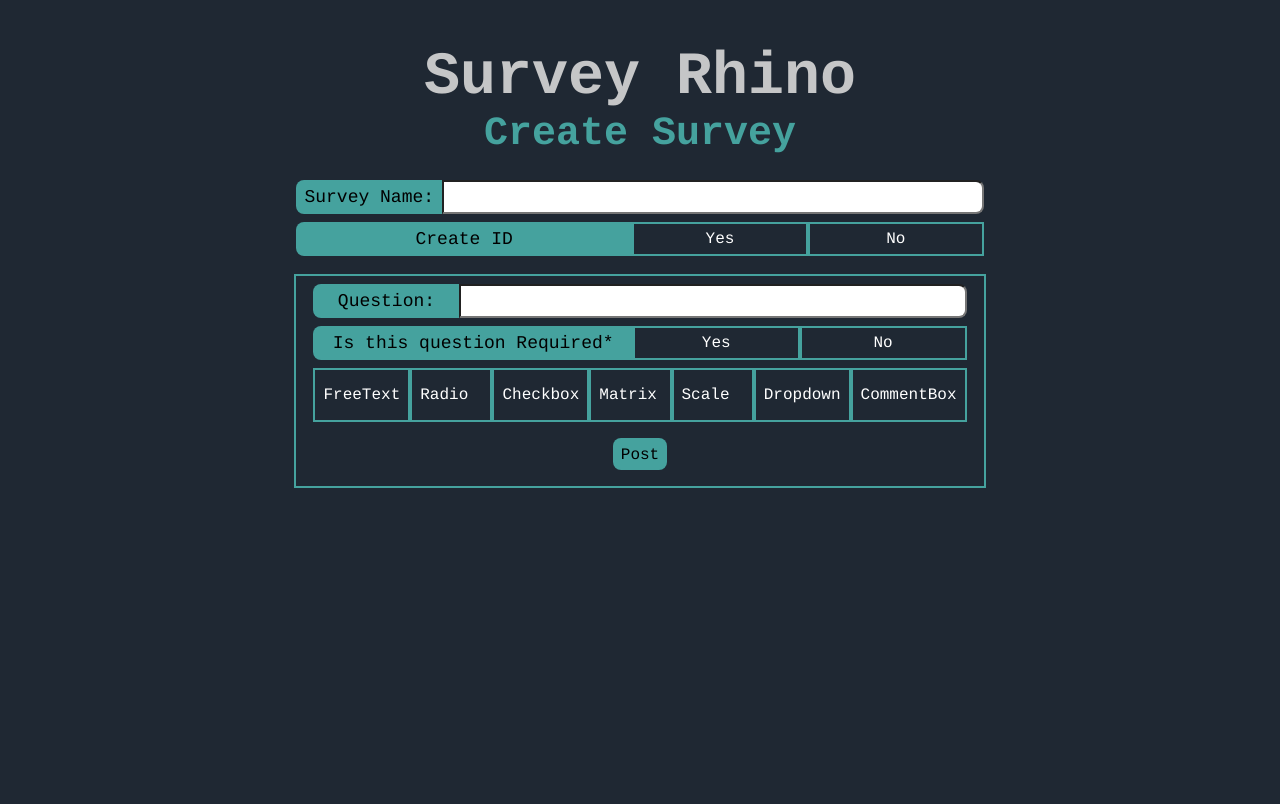
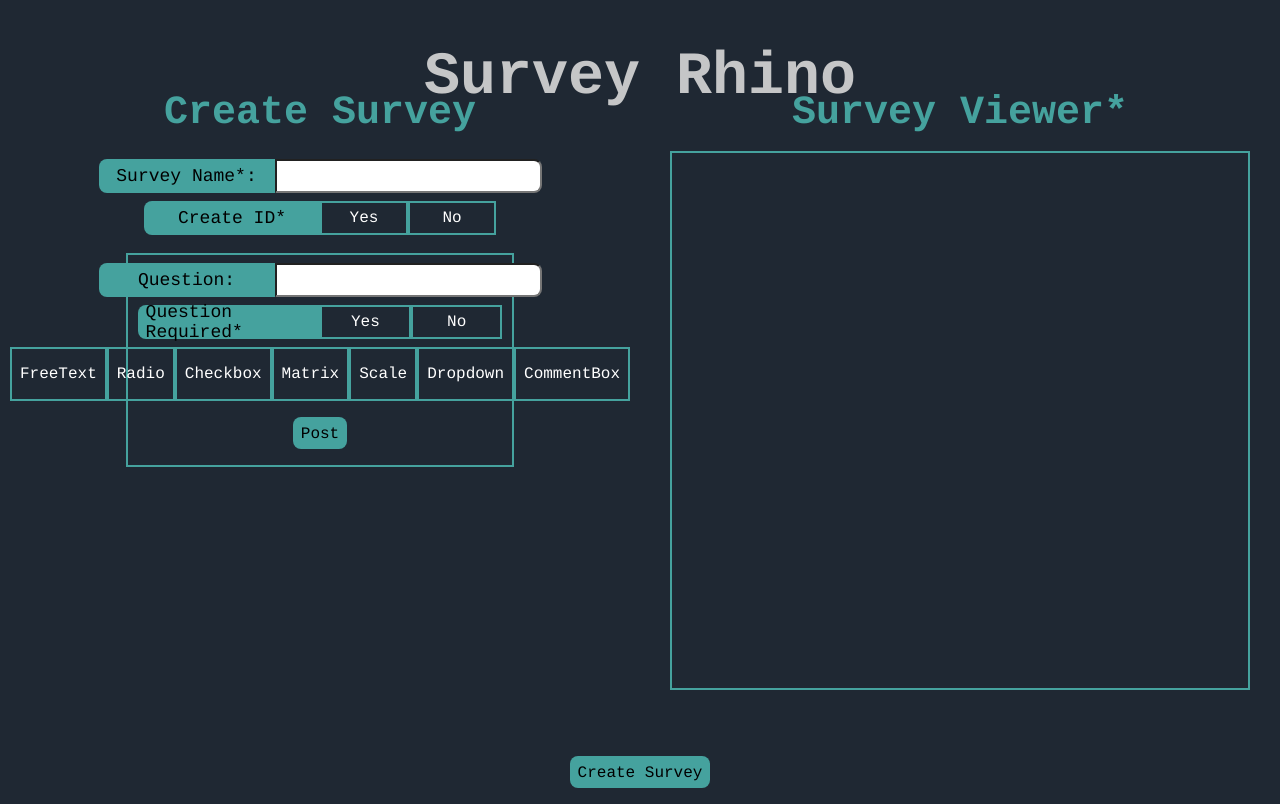
Before and after one commit to overlordfluffers/snackmanagement, a React app: page /createNew in a window 1280 px wide. Built offline with nearby package versions, Linux system fonts and the light colour scheme.

Commit message:
Edited create page

```diff
--- a/controllers/surveyTemplate-controller.js
+++ b/controllers/surveyTemplate-controller.js
@@ -45,7 +45,7 @@ surveyTemplateController.findById = (req, res) => {
 // Controller method for inserting a surveyTemplate into the table
 surveyTemplateController.addSurveyTemplate = (req, res) => {
     // SurveyTemplates method for adding a result to the server
-    SurveyTemplate.addSurveyTemplate(req.body.surveyname, req.body.template)
+    SurveyTemplate.addSurveyTemplate(req.body.generateId, req.body.surveyname, req.body.template)
         .then(not =>{
             res.status(200).json();
             return true
--- a/models/surveyTemplate.js
+++ b/models/surveyTemplate.js
@@ -26,8 +26,8 @@ SurveyTemplate.findById = (id) => {
 };
 
 // Insert a surveytemplate results into the database
-SurveyTemplate.addSurveyTemplates = (surveyname, template) => {
-    return db.none('INSERT INTO surveytemplates(surveyname, template) VALUES($1, $2)', [surveyname, template])
+SurveyTemplate.addSurveyTemplate = (generateId, surveyname, template) => {
+    return db.none('INSERT INTO surveytemplates(generateId ,surveyname, template) VALUES($1, $2, $3)', [generateId, surveyname, JSON.stringify(template)])
 }
 
 // Export the SurveyTemplate object
--- a/server.js
+++ b/server.js
@@ -5,7 +5,7 @@ var bodyParser = require('body-parser')
 const app = express();
 
 // Set the port
-const PORT = process.env.PORT || 3000;
+const PORT = process.env.PORT || 4000;
 
 // Import Path
 const path = require('path');
--- a/src/AdditionalOptions.js
+++ b/src/AdditionalOptions.js
@@ -81,6 +81,7 @@ class AdditionalOptions extends Component{
                                 <br/>
                             </div>
                         </div>
+                        <br/>
                     </div>
                 }
 
@@ -103,6 +104,7 @@ class AdditionalOptions extends Component{
                             </label>
                             <br/>
                         </div>
+                        <br/>
                     </div>
                 }
 
@@ -124,6 +126,7 @@ class AdditionalOptions extends Component{
                             ))
                             }
                         </table>
+                        <br/>
                     </div>
                 }
 
@@ -176,6 +179,7 @@ class AdditionalOptions extends Component{
                             ))
                             }
                         </table>
+                        <br/>
                     </div>
                 }
             </div>
--- /dev/null
+++ b/src/Display.js
@@ -0,0 +1,37 @@
+import React, { Component } from 'react';
+import {PropTypes} from "prop-types"
+import SurveyQuestions from './SurveyQuestion'
+
+
+class Display extends Component{
+    constructor() {
+        super();
+        this.state = {
+
+        }
+    }
+
+    render(){
+        return (
+            <div className="body">
+                <h3 className="CreateSurvey">Survey Viewer*</h3>
+                <div className="body area">
+
+                        {this.props.questions &&
+                            this.props.questions.map((buttonClicked, index) => {
+                                return(
+                                    <SurveyQuestions input={buttonClicked} index={index} groupName={null} handleChange={()=>{}}/>
+                                )
+                            })
+                        }
+                </div>
+            </div>
+        )
+    }
+}
+
+Display.propTypes = {
+    questions: PropTypes.array
+}
+
+export default Display;
--- a/src/InputBar.js
+++ b/src/InputBar.js
@@ -1,6 +1,7 @@
 import React, { Component } from 'react';
 import AdditionalOptions from './AdditionalOptions';
 import SurveyQuestions from './SurveyQuestion'
+import {PropTypes} from "prop-types"
 import {isEqual} from 'lodash'
 
 
@@ -13,6 +14,8 @@ class InputBar extends Component{
             // for string answer ''
             // for true/false statements add true, false, or boolean
             questions: [],
+            surveyName: '',
+            generateId: undefined,
             questionValue:'',
             buttonChoice: '',
             optional: undefined,
@@ -44,7 +47,7 @@ class InputBar extends Component{
                 type: 'radio',
                 optional: this.state.optional,
                 align: this.state.components.align,
-                options: this.lysol(this.state.components.options)
+                options: this.cleaner(this.state.components.options)
             }
         }else if (this.state.buttonChoice === 'Checkbox'){
             question =  {
@@ -52,7 +55,7 @@ class InputBar extends Component{
                 type: 'checkbox',
                 optional: this.state.optional,
                 align: this.state.components.align,
-                options: this.lysol(this.state.components.options)
+                options: this.cleaner(this.state.components.options)
             }
         }else if (this.state.buttonChoice === 'Matrix'){
             question = {
@@ -60,8 +63,8 @@ class InputBar extends Component{
                 type: 'matrix',
                 optional: this.state.optional,
                 style: this.state.components.style,
-                options: this.lysol(this.state.components.scaleOptions),
-                values: this.lysol(this.state.components.value)
+                options: this.cleaner(this.state.components.scaleOptions),
+                values: this.cleaner(this.state.components.value)
             }
         }else if (this.state.buttonChoice === 'Scale'){
             question = {
@@ -69,7 +72,7 @@ class InputBar extends Component{
                 type: 'scale',
                 optional: this.state.optional,
                 align: this.state.components.align,
-                options: this.lysol(this.state.components.scaleOptions)
+                options: this.cleaner(this.state.components.scaleOptions)
             }
         }else if (this.state.buttonChoice === 'Dropdown'){
             question = {
@@ -77,7 +80,7 @@ class InputBar extends Component{
                 type: 'dropdown',
                 optional: this.state.optional,
                 style: this.state.components.style,
-                options: this.lysol(this.state.components.options)
+                options: this.cleaner(this.state.components.options)
             }
         }else if (this.state.buttonChoice === 'CommentBox'){
             question = {
@@ -90,31 +93,40 @@ class InputBar extends Component{
             canPost = false
         }
         if(canPost){
-           this.state.questions.push(question)
-           this.setState({questions: this.state.questions, questionValue:'', optional:undefined, buttonChoice:''})
+           let questions = this.state.questions
+           questions.push(question)
+           this.props.setQuestions(questions)
+           this.setState({questions: questions, questionValue:'', optional:undefined, buttonChoice:''})
         }
     }
 
-    // function that allows for when an even happens to reset the values to something new
     handleChange = (event) => {
         this.setState({questionValue:event.target.value})
+    }
+
+    getName = (event) => {
+        this.setState({surveyName:event.target.value})
+        this.props.setSurveyName(event.target.value)
+    }
+
+    getId = (generateId) => {
+        this.setState({generateId})
+        this.props.setId(generateId)
     }
 
     handleOptions = (optional) => {
         this.setState({optional})
     }
 
-    // a function that calls upon a string to set the value of it to something
     whichButton = (buttonChoice) => {
         this.setState({buttonChoice})
     }
 
     getComponents = (components) => {
         this.setState({components})
-        console.log(this.state.components)
     }
 
-    lysol = (array) => {
+    cleaner = (array) => {
         return array.filter(object => {
             return (object !== '' && !_.isEqual(object, {name:""}) && !_.isEqual(object, {value:"",text:""}))
         })
@@ -123,23 +135,23 @@ class InputBar extends Component{
     render(){
         return (
             <div className="body">
-                <h3 className="CreateSurvey" maxlength="64">Create Survey</h3>
+                <h3 className="CreateSurvey" maxLength="64">Create Survey</h3>
                 <div className="requiredCSS">
-                    <div className="box">Survey Name:</div>
-                    <input className="question"/>
+                    <div className="box">Survey Name*:</div>
+                    <input className="question" maxLength="64" value={this.state.surveyName} onChange={(e) => {this.getName(e)}}/>
                 </div>
                 <div className="requiredCSS">
-                    <div className="requiredQuestion">Create ID</div>
+                    <div className="requiredQuestion">Create ID*</div>
                     <div className="surveyOptions buttonGroup  choice">
                         <div className={'selection'}>
-                            <input type="radio" name={"ID"} id={"IDYes"} name="ID" value=''/>
+                            <input type="radio" id={"IDYes"} name="ID" value={true} checked={this.state.generateId===true} onClick={() => {this.getId(true)}}/>
                             <label htmlFor={'IDYes'}>
                                 <div className="test3 question-type">Yes</div>
                             </label>
                             <br/>
                         </div>
                         <div className={'selection'}>
-                            <input type="radio" name={"ID"} id={"IDNo"} name="ID" value=''/>
+                            <input type="radio" id={"IDNo"} name="ID" value={false} checked={this.state.generateId===false}  onClick={() => {this.getId(false)}}/>
                             <label htmlFor={'IDNo'}>
                                 <div className="test3 question-type">No</div>
                             </label>
@@ -156,7 +168,7 @@ class InputBar extends Component{
                     </div>
 
                     <div className="requiredCSS frankie">
-                        <div className="requiredQuestion">Is this question Required*</div>
+                        <div className="requiredQuestion">Question Required*</div>
                         <div className="surveyOptions buttonGroup choice">
                             <div className={'selection'}>
                                 <input type="radio" id={"False"} name="optional" value='false' checked={this.state.optional===false} onChange={() => {this.handleOptions(false)}}/>
@@ -230,17 +242,15 @@ class InputBar extends Component{
                 </div>
 
                 <br/>
-
-                {this.state.questions &&
-                    this.state.questions.map((buttonClicked, index) => {
-                        return(
-                                <SurveyQuestions input={buttonClicked} index={index} groupName={null} handleChange={()=>{}}/>
-                        )
-                    })
-                }
             </div>
         )
     }
 }
 
+InputBar.propTypes = {
+    setQuestions: PropTypes.func.isRequired,
+    setSurveyName: PropTypes.func.isRequired,
+    setId: PropTypes.func.isRequired
+}
+
 export default InputBar;
--- a/src/backend.js
+++ b/src/backend.js
@@ -18,6 +18,16 @@ class Backend {
             uid: uid,
             survey: name,
             results: results
+        }).catch(err => {
+            console.log(err);
+        });
+    }
+
+    postTemplate = (generateId, surveyName, template) => {
+        return axios.post('/api/template/addTemplate',{
+            generateId: generateId,
+            surveyname: surveyName,
+            template: template
         }).catch(err => {
             console.log(err);
         });
--- a/src/createNew.js
+++ b/src/createNew.js
@@ -2,23 +2,71 @@ import React, { Component } from 'react';
 import Survey from './Survey'
 import {integratedBackend} from './backend'
 import InputBar from './InputBar'
+import Display from './Display'
 
 class CreateNew extends Component{
     constructor() {
         super();
         this.state = {
+            surveyName:'',
+            generateId: undefined,
+            questions: [],
+            notWork: '',
+        }
+    }
 
+    getQuestions = (questions) => {
+        this.setState({questions})
+    }
+
+    getSurveyName = (surveyName) => {
+        this.setState({surveyName})
+    }
+    getId = (generateId) => {
+        this.setState({generateId})
+    }
+
+    postTemplate = () => {
+        let canPost = true
+        if (this.state.surveyName.length === 0){
+            canPost = false
+            this.notWorking('survey')
+        }else if (this.state.generateId === undefined){
+            canPost = false
+            this.notWorking('Id')
+        }else if (this.state.questions.length === 0){
+            canPost = false
+            this.notWorking('question')
         }
+        if(canPost){
+            integratedBackend.postTemplate(this.state.generateId, this.state.surveyName, this.state.questions)
+            this.notWorking('good')
+        }
+    }
+    notWorking = (notWork) => {
+        this.setState({notWork})
     }
 
     render(){
         return (
-            <div className="Home">
-                <div>
+            <div className="container">
+                <div className="item-a">
                     <h1>Survey Rhino</h1>
                 </div>
-                <div>
-                    <InputBar/>
+                <div className="item-b">
+                    <InputBar setQuestions={this.getQuestions} setSurveyName={this.getSurveyName} setId={this.getId}/>
+                </div>
+                <div className="item-c">
+                    <Display questions={this.state.questions}/>
+                </div>
+                <div className="item-e notice-red">
+                {this.state.notWork === 'survey' && <div className="notDone">You have not filled in Survey Name.</div>}
+                {this.state.notWork === 'Id' && <div className="notDone">You have not pushed a button for Generate Id.</div>}
+                {this.state.notWork === 'question' && <div className="notDone">You have not entered any questions.</div>}
+                {this.state.notWork === 'good' && <div className="notDone">Survey has been Posted</div>}
+                </div>
+                <div className="item-d test">
+                    <button className="button-submit" onClick={() => {this.postTemplate()}}>Create Survey</button>
                 </div>
             </div>
         )
--- a/src/index.css
+++ b/src/index.css
@@ -581,6 +581,68 @@ td.blank{
 }
 /* The Garbage css section :D */
 
+
+
+.item-a{
+    grid-area: header;
+}
+.item-b{
+    grid-area: main;
+    display: flex;
+    width: 100%;
+}
+.item-c{
+    grid-area: display;
+    display: flex;
+    width: 100%;
+    height: 75vh;
+}
+.item-d{
+    grid-area: post;
+    align-self: center;
+    place-content: center;
+    display: flex;
+    width: 100%;
+}
+.item-e{
+    grid-area: box;
+    align-self: center;
+    place-content: center;
+    display: flex;
+    width: 100%;
+}
+
+.container{
+    display:grid;
+    justify-items: center;
+    height: 100vh;
+    grid-template-columns: 50% 50%;
+    grid-template-rows: 10% auto 5% 5%;
+    grid-row-gap: 10px;
+    grid-template-areas:
+        "header header"
+        "main display"
+        "box box"
+        "post post";
+}
+
+.area{
+    border: solid 2px #45a29e;
+    width: 90%;
+    margin-right: auto;
+    margin-left: auto;
+    overflow-y: scroll;
+    height: 75vh;
+}
+
+.notDone{
+    border: solid 2px #45a29e;
+    padding: 10px;
+}
+
+
+
+
 .radioButton .buttonText{
     display: inline-block;
     width:auto;
@@ -605,11 +667,11 @@ td.blank{
 }
 
 .width-optionsAlign{
-    width:127px !important;
+    width:100px !important;
 }
 
 .width-optionsStyle{
-    width: 201px !important;
+    width: 170px !important;
 }
 .width-question{
     width: 636px !important;
@@ -630,7 +692,7 @@ td.blank{
 .questionBox{
     display: flex;
     flex-direction: column;
-    width: 55%;
+    width: 60%;
     align-items: center;
     border: solid 2px #45a29e;
 }
@@ -774,7 +836,7 @@ td.blank{
 .box{
     background-color: #45a29e;
     font-size: 18px;
-    min-width: 130px;
+    min-width: 160px;
     padding: 8px;
     display: flex;
     justify-content: center;
```
